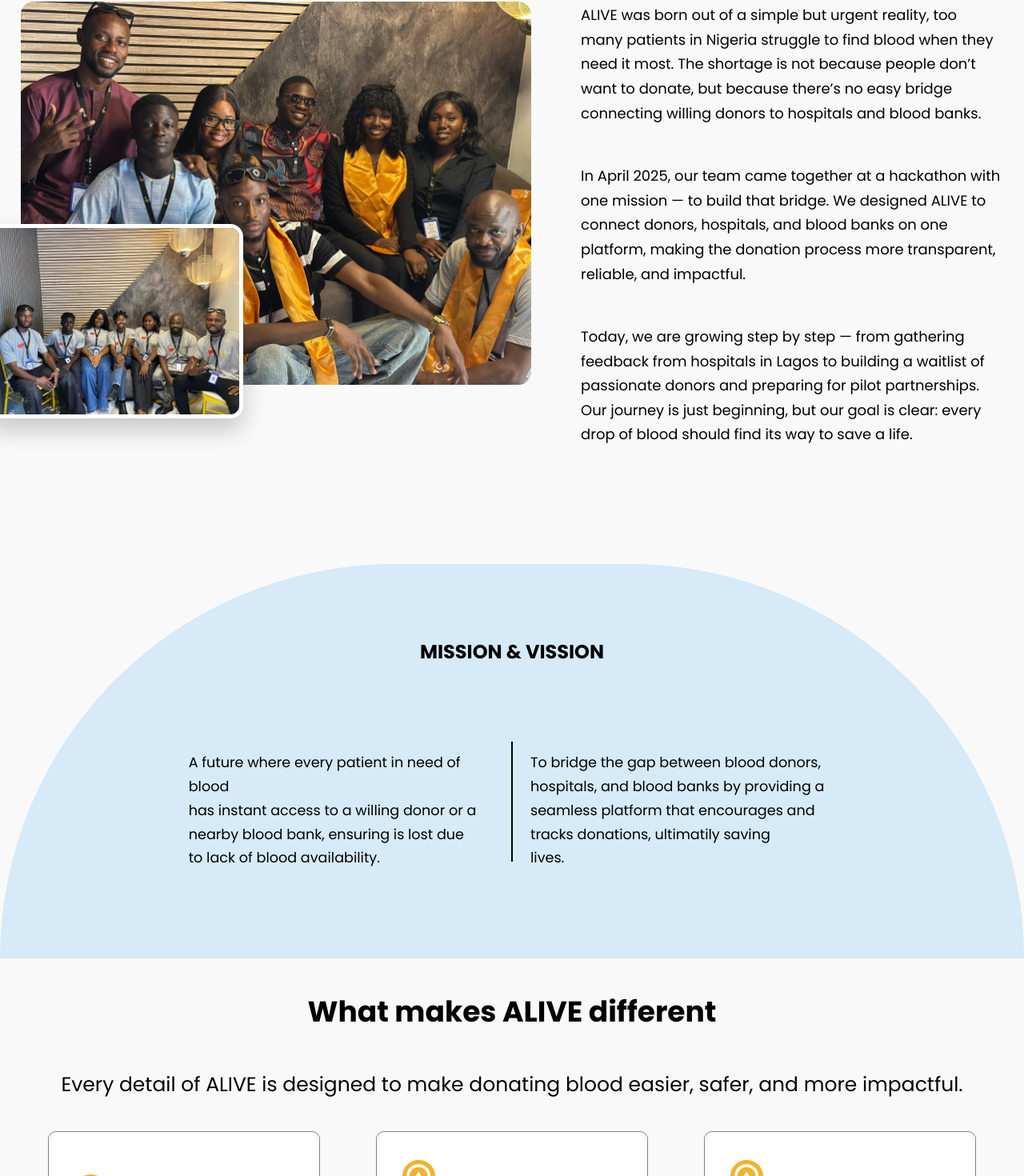
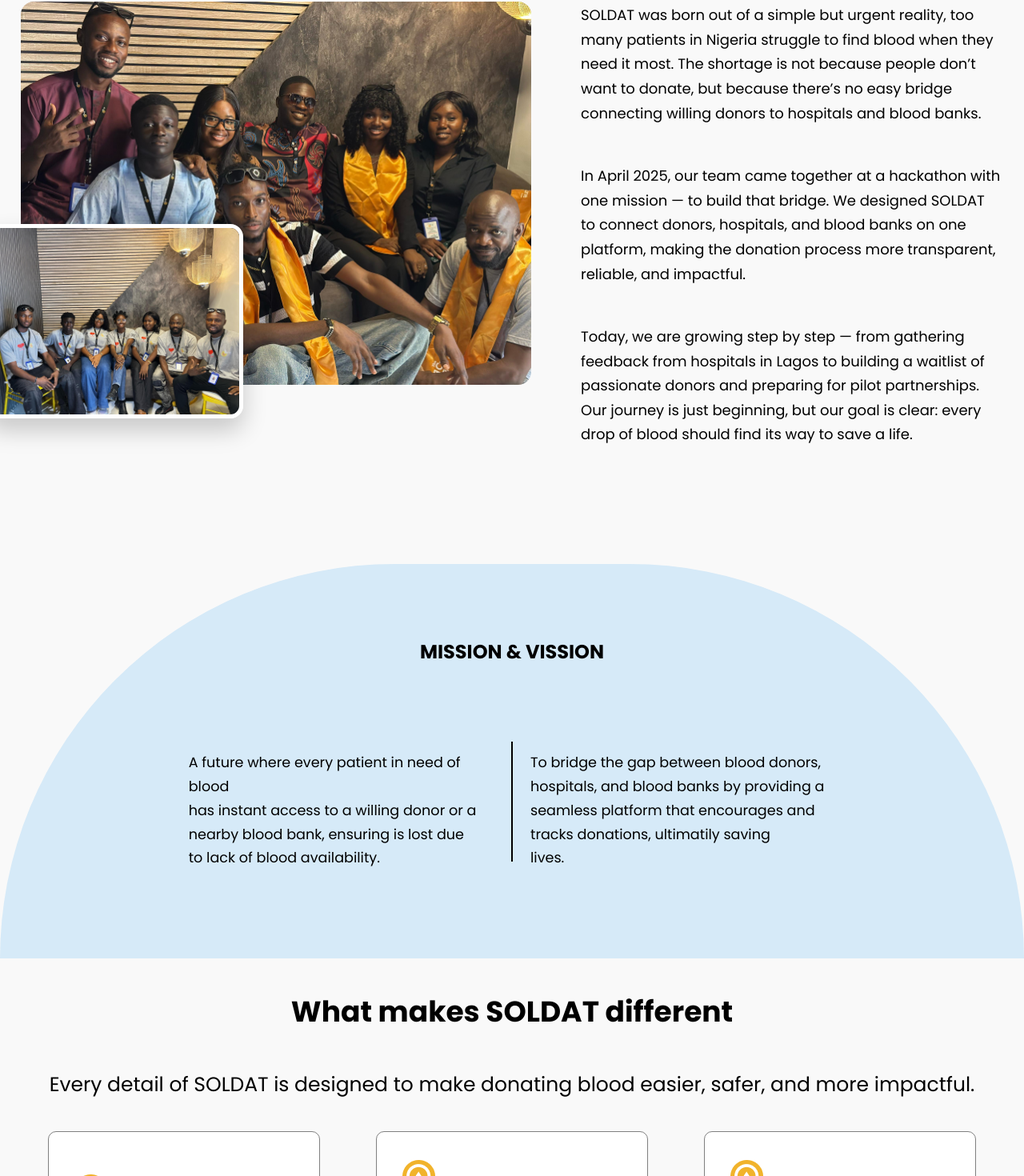
Before and after one commit to ALife-connect/Alife, a React (Vite) app: page /about in a window 1280 px wide. Shown: the part 1180-2650 px from the top of the page at 80% size. Built offline with nearby package versions, Linux system fonts and the light colour scheme; no server answers.

Commit message:
Updated mobile name

```diff
--- a/src/Davidson/Our_story.jsx
+++ b/src/Davidson/Our_story.jsx
@@ -13,13 +13,13 @@
             <div className="main-image">
               <img
                 src="images/Our_story.jpeg"
-                alt="ALIVE team group photo"
+                alt="SOLDAT team group photo"
               />
             </div>
             <div className="small-image">
               <img
                 src="images/Our_story1.jpeg"
-                alt="Another photo of the ALIVE team"
+                alt="Another photo of the SOLDAT team"
               />
             </div>
           </div>
@@ -27,7 +27,7 @@
         </div>
         <div className="our-story-text">
           <p>
-            ALIVE was born out of a simple but urgent reality, too many
+            SOLDAT was born out of a simple but urgent reality, too many
             patients in Nigeria struggle to find blood when they need it most.
             The shortage is not because people don’t want to donate, but
             because there’s no easy bridge connecting willing donors to
@@ -35,7 +35,7 @@
           </p>
           <p>
             In April 2025, our team came together at a hackathon with one
-            mission — to build that bridge. We designed ALIVE to connect
+            mission — to build that bridge. We designed SOLDAT to connect
             donors, hospitals, and blood banks on one platform, making the
             donation process more transparent, reliable, and impactful.
           </p>
--- a/src/Davidson/WhyUs.jsx
+++ b/src/Davidson/WhyUs.jsx
@@ -8,9 +8,9 @@
       <span
         style={{ fontFamily: "poppins", fontSize: "36px", fontWeight: "700" }}
       >
-        What makes ALIVE different
+        What makes SOLDAT different
       </span>
-      <span style={{ fontFamily: "poppins", fontSize: "25px", fontWeight: "400", marginTop: "2%" }}> Every detail of ALIVE is designed to make donating blood easier, safer, and more impactful.</span>
+      <span style={{ fontFamily: "poppins", fontSize: "25px", fontWeight: "400", marginTop: "2%" }}> Every detail of SOLDAT is designed to make donating blood easier, safer, and more impactful.</span>
 
       <div className="step-box-cnt">
         <div className="step-box">
--- a/src/components/header/Header.jsx
+++ b/src/components/header/Header.jsx
@@ -221,7 +221,7 @@
             className="logo-breath"
             data-aos="zoom-in"
           />
-          <h1>ALIFE</h1>
+          <h1>SLODAT</h1>
         </div>
 
         <div className="dashboardHeaderSearchWrapper" data-aos="fade-up"
```
